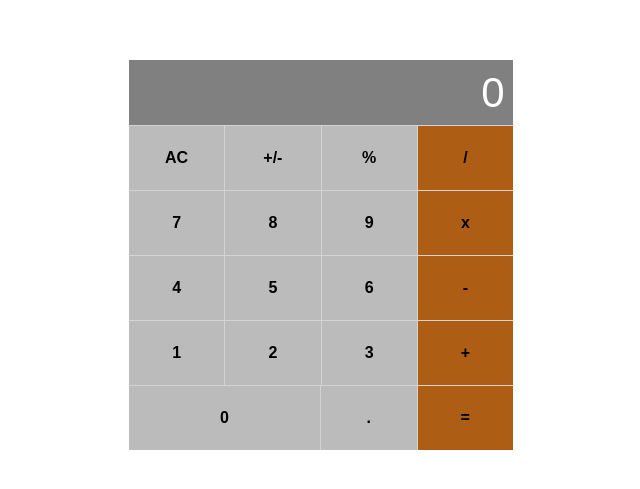
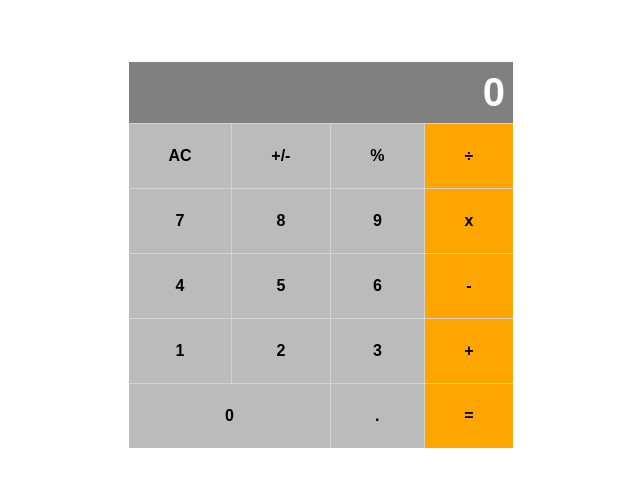
Before and after one commit to Doheera-kosi/Math-Magicians, a React (Create React App) app: page / in a window 1280 px wide. Shown: the part 145-634 px from the top of the page, without its empty margins (319-959 px from the left). Built offline with nearby package versions, Linux system fonts and the light colour scheme; a web font is replaced by a local one.

Commit message:
Add dialogue functionality to button events

```diff
--- a/package.json
+++ b/package.json
@@ -6,6 +6,7 @@
     "@testing-library/jest-dom": "^5.16.5",
     "@testing-library/react": "^13.4.0",
     "@testing-library/user-event": "^13.5.0",
+    "big.js": "^6.2.1",
     "react": "^18.2.0",
     "react-dom": "^18.2.0",
     "react-scripts": "5.0.1",
--- a/src/App.css
+++ b/src/App.css
@@ -1,49 +1,11 @@
-/* .App {
-  text-align: center;
-}
-
-.App-logo {
-  height: 40vmin;
-  pointer-events: none;
-}
-
-@media (prefers-reduced-motion: no-preference) {
-  .App-logo {
-    animation: App-logo-spin infinite 20s linear;
-  }
-}
-
-.App-header {
-  background-color: #282c34;
-  min-height: 100vh;
-  display: flex;
-  flex-direction: column;
-  align-items: center;
-  justify-content: center;
-  font-size: calcc(10px + 2vmin);
-  color: white;
-}
-
-.App-link {
-  color: #61dafb;
-}
-
-@keyframes App-logo-spin {
-  from {
-    transform: rotate(0deg);
-  }
-
-  to {
-    transform: rotate(360deg);
-  }
-} */
-
 @import url('https://fonts.googleapis.com/css2?family=Bungee+Spice&family=Farro:wght@300;400;500;700&family=Inter:wght@100;200;300;400;500;600;700;800;900&family=Lato:wght@300;400;700;900&family=Lobster+Two:wght@400;700&family=Poppins:wght@300;400;500;600;700;800&family=Satisfy&display=swap');
 
 * {
   padding: 0;
   margin: 0;
   font-family: 'Farro', sans-serif;
+  font-weight: 700;
+  font-size: 1rem;
 }
 
 html {
@@ -86,55 +48,53 @@ body {
 
 .calc-container {
   display: flex;
-  background-color: lightgrey;
   flex-direction: column;
+  background: lightgrey;
   width: 30%;
   height: auto;
   gap: 1px;
+  flex-wrap: wrap;
 }
 
 .calc-output {
   text-align: end;
-  background-color: grey;
+  background: grey;
   font-size: 2.5em;
   padding: 0.2em;
   color: white;
+  overflow-x: auto;
+  max-width: 100%;
 }
 
-.calc-grid {
+.btns-container {
   display: grid;
-  grid-template-columns: repeat(4, 1fr);
-  place-content: center;
+  grid-template-areas: "auto auto auto auto";
   gap: 1px;
 }
 
-.calc-gl { /* gl - grid last */
-  display: grid;
-  grid-template-columns: 2fr 1fr 1fr;
-  place-content: center;
-  gap: 1px;
+.btn {
+  height: 4rem;
+  border: none;
+  font-weight: bold;
 }
 
-.btn-gc {
-  height: 4rem;
-  background-color: rgb(187, 187, 187);
-  border: none;
-  font-weight: bold;
-  font-size: 1rem;
+.gc {
+  background: rgb(187, 187, 187);
+  transition: 1s;
 }
 
-.btn-gc:hover {
-  background-color: rgb(73, 68, 68);
+.gc:hover {
+  background: rgb(105, 96, 96);
 }
 
-.btn-orange {
-  height: 4rem;
-  background-color: rgb(173, 94, 20);
-  border: none;
-  font-weight: bold;
-  font-size: 1rem;
+.orange {
+  background: orange;
 }
 
-.btn-orange:hover {
-  background-color: rgb(207, 163, 19);
+.orange:hover {
+  background: rgb(134, 94, 12);
 }
+
+.btn-zero {
+  grid-column: 1 / span 2;
+}
--- /dev/null
+++ b/src/components/Button.js
@@ -0,0 +1,13 @@
+/* eslint-disable */
+import React, { Component } from 'react';
+
+class Button extends Component {
+  render() {
+    const { btn, style, event } = this.props;
+    return (
+      <button type="button" className={style} onClick={(e) => event(e.target.innerText)}>{btn}</button>
+    );
+  }
+}
+
+export default Button;
--- a/src/components/Calculator.js
+++ b/src/components/Calculator.js
@@ -1,50 +1,67 @@
 import React, { Component } from 'react';
+import Btn from './Button';
+import calculate from '../dialogue/calculator';
 
 class CalcRender extends Component {
   constructor(props) {
     super(props);
-    this.state = {};
+    this.Val = [
+      { btn: 'AC', style: 'btn gc' },
+      { btn: '+/-', style: 'btn gc' },
+      { btn: '%', style: 'btn gc' },
+      { btn: '÷', style: 'btn orange' },
+      { btn: '7', style: 'btn gc' },
+      { btn: '8', style: 'btn gc' },
+      { btn: '9', style: 'btn gc' },
+      { btn: 'x', style: 'btn orange' },
+      { btn: '4', style: 'btn gc' },
+      { btn: '5', style: 'btn gc' },
+      { btn: '6', style: 'btn gc' },
+      { btn: '-', style: 'btn orange' },
+      { btn: '1', style: 'btn gc' },
+      { btn: '2', style: 'btn gc' },
+      { btn: '3', style: 'btn gc' },
+      { btn: '+', style: 'btn orange' },
+      { btn: '0', style: 'btn gc btn-zero' },
+      { btn: '.', style: 'btn gc' },
+      { btn: '=', style: 'btn orange' },
+    ];
+    this.state = {
+      total: 0,
+      next: null,
+      operation: null,
+    };
+  }
+
+  handleClick = (e) => {
+    const obj = calculate(this.state, e);
+    this.setState(obj);
   }
 
   render() {
+    let { total, next, operation } = this.state;
+    if (!total && !next && !operation) {
+      total = 0;
+      next = null;
+      operation = null;
+    }
     return (
       <div className="calc-container">
-        <span className="calc-output">0</span>
-
-        <span className="calc-grid">
-          <button type="button" className="btn-gc">AC</button>
-          <button type="button" className="btn-gc">+/-</button>
-          <button type="button" className="btn-gc">%</button>
-          <button type="button" className="btn-orange">/</button>
-        </span>
-
-        <span className="calc-grid">
-          <button type="button" className="btn-gc">7</button>
-          <button type="button" className="btn-gc">8</button>
-          <button type="button" className="btn-gc">9</button>
-          <button type="button" className="btn-orange">x</button>
-        </span>
-
-        <span className="calc-grid">
-          <button type="button" className="btn-gc">4</button>
-          <button type="button" className="btn-gc">5</button>
-          <button type="button" className="btn-gc">6</button>
-          <button type="button" className="btn-orange">-</button>
-        </span>
-
-        <span className="calc-grid">
-          <button type="button" className="btn-gc">1</button>
-          <button type="button" className="btn-gc">2</button>
-          <button type="button" className="btn-gc">3</button>
-          <button type="button" className="btn-orange">+</button>
-        </span>
-
-        <span className="calc-gl">
-          <button type="button" className="btn-gc">0</button>
-          <button type="button" className="btn-gc">.</button>
-          <button type="button" className="btn-orange">=</button>
-        </span>
-
+        <div className="calc-output">
+          { next || operation || total }
+        </div>
+        <div className="btns-container">
+          {
+            this.Val.map((b) => (
+              <Btn
+                key={b.btn}
+                btn={b.btn}
+                event={(e) => this.handleClick(e)}
+                style={b.style}
+              />
+            ))
+          }
+        </div>
       </div>
     );
   }
--- /dev/null
+++ b/src/dialogue/calculator.js
@@ -0,0 +1,124 @@
+import operate from './operator';
+
+function isNumber(item) {
+  return !!item.match(/[0-9]+/);
+}
+
+// Given a btn name and a calculator data obj, return an updated
+// calculator data obj.
+
+//  Calculator Data obj contains:
+//    total:s      the running total
+//    next:String       the next number to be operated on with the total
+//    operation:String  +, -, %, /, *.
+
+export default function calculate(obj, buttonName) {
+  if (buttonName === 'AC') {
+    return {
+      total: null,
+      next: null,
+      operation: null,
+    };
+  }
+
+  if (isNumber(buttonName)) {
+    if (buttonName === '0' && obj.next === '0') {
+      return {};
+    }
+
+    // Update next and perform operation if there's any
+    if (obj.operation) {
+      if (obj.next && obj.next !== '0') {
+        return { ...obj, next: obj.next + buttonName };
+      }
+      return { ...obj, next: buttonName };
+    }
+
+    // Update next and clear the values, when there's no any operation to perform,
+    if (obj.next && obj.next !== '0') {
+      return {
+        next: obj.next + buttonName,
+        total: null,
+      };
+    }
+    return {
+      next: buttonName,
+      total: null,
+    };
+  }
+
+  if (buttonName === '.') {
+    if (obj.next) {
+      if (obj.next.includes('.')) {
+        return { ...obj };
+      }
+      return { ...obj, next: `${obj.next}.` };
+    }
+    if (obj.operation) {
+      return { ...obj, next: '0.' };
+    }
+    if (obj.total) {
+      if (obj.total.includes('.')) {
+        return {};
+      }
+      return { ...obj, next: `${obj.total}.` };
+    }
+    return { ...obj, next: '0.' };
+  }
+
+  if (buttonName === '=') {
+    if (obj.next && obj.operation) {
+      return {
+        total: operate(obj.total, obj.next, obj.operation),
+        next: null,
+        operation: null,
+      };
+    }
+    // without any operation, return nothing
+    return {};
+  }
+
+  if (buttonName === '+/-') {
+    if (obj.next) {
+      return { ...obj, next: (-1 * parseFloat(obj.next)).toString() };
+    }
+    if (obj.total) {
+      return { ...obj, total: (-1 * parseFloat(obj.total)).toString() };
+    }
+    return {};
+  }
+
+  // (=) pressed before pressing operation
+  if (!obj.next && obj.total && !obj.operation) {
+    return { ...obj, operation: buttonName };
+  }
+
+  // When the uer pressed any btn and there's action existing
+  if (obj.operation) {
+    if (obj.total && !obj.next) {
+      return { ...obj, operation: buttonName };
+    }
+
+    if (!obj.total) {
+      return { total: 0, operation: buttonName };
+    }
+
+    return {
+      total: operate(obj.total, obj.next, obj.operation),
+      next: null,
+      operation: buttonName,
+    };
+  }
+
+  // When the user has not typed in any number yet, save the operation
+  if (!obj.next) {
+    return { operation: buttonName };
+  }
+
+  // save the operation and shift 'next' into 'total'
+  return {
+    total: obj.next,
+    next: null,
+    operation: buttonName,
+  };
+}
--- /dev/null
+++ b/src/dialogue/operator.js
@@ -0,0 +1,30 @@
+import Big from 'big.js';
+
+export default function operate(numOne, numTwo, operation) {
+  const one = Big(numOne);
+  const two = Big(numTwo);
+  if (operation === '+') {
+    return one.plus(two).toString();
+  }
+  if (operation === '-') {
+    return one.minus(two).toString();
+  }
+  if (operation === 'x') {
+    return one.times(two).toString();
+  }
+  if (operation === '÷') {
+    try {
+      return one.div(two).toString();
+    } catch (err) {
+      return "Can't divide by 0.";
+    }
+  }
+  if (operation === '%') {
+    try {
+      return one.mod(two).toString();
+    } catch (err) {
+      return "Can't find modulo as can't divide by 0.";
+    }
+  }
+  throw Error(`UnExpected operation '${operation}'`);
+}
```
Also changed, not shown: 1 other file (tests, documents, lock files or other folders).
